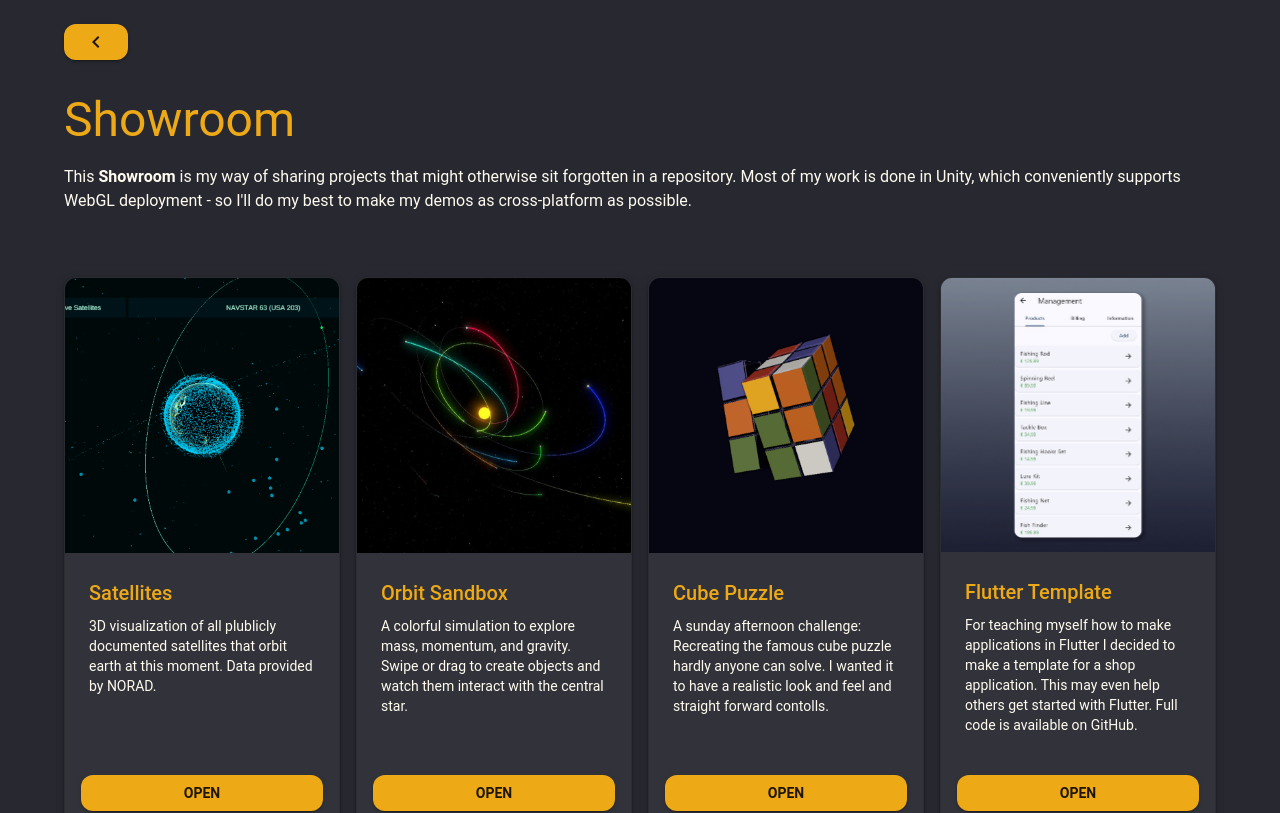
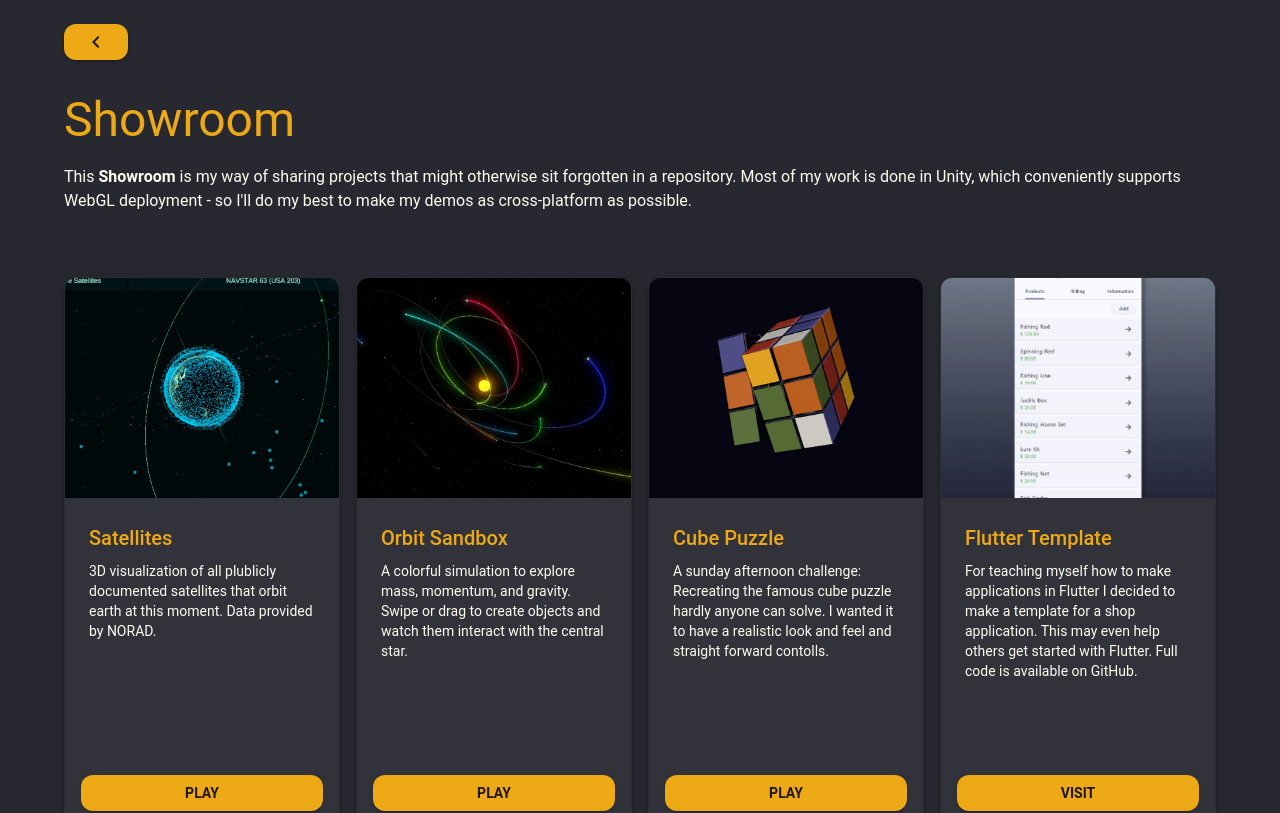
Before and after one commit to KarlSupertramp/HostNextJs, a Next.js app: page /showroom in a window 1280 px wide. Shown: the top 813 px of the page. Built offline with nearby package versions, Linux system fonts and the light colour scheme.

Commit message:
Integrated modal for WebGL demos

```diff
--- /dev/null
+++ b/app/components/iframeModal.tsx
@@ -0,0 +1,107 @@
+"use client";
+
+import * as React from "react";
+import {
+  Box,
+  CircularProgress,
+  Dialog,
+  DialogContent,
+  DialogTitle,
+  IconButton,
+  Typography,
+} from "@mui/material";
+import CloseIcon from "@mui/icons-material/Close";
+
+type IframeModalProps = {
+  open: boolean;
+  url: string | null;
+  title?: string;
+  onClose: () => void;
+  unmountOnClose?: boolean;
+};
+
+export function IframeModal({
+  open,
+  url,
+  title,
+  onClose,
+  unmountOnClose = true,
+}: IframeModalProps) {
+  const [loading, setLoading] = React.useState(false);
+
+  React.useEffect(() => {
+    if (open && url) setLoading(true);
+  }, [open, url]);
+
+  const shouldRenderIframe = open || !unmountOnClose;
+
+  return (
+    <Dialog
+      open={open}
+      onClose={onClose}
+      PaperProps={{
+        sx: {
+          minWidth: 1000,
+          height: "85vh",
+          backgroundColor: "background.blurry",
+          borderRadius: 1,
+          overflow: "hidden",
+          backdropFilter: "blur(4px)",
+        },
+      }}
+    >
+      <DialogTitle
+        sx={{
+          display: "flex",
+          alignItems: "center",
+          justifyContent: "space-between",
+        }}
+      >
+        <Typography
+          variant="h5"
+          sx={{ overflow: "hidden", textOverflow: "ellipsis", whiteSpace: "nowrap" }}
+          title={title ?? url ?? ""}
+        >
+          {title ?? url ?? "Iframe"}
+        </Typography>
+
+        <IconButton onClick={onClose} aria-label="Close">
+          <CloseIcon />
+        </IconButton>
+      </DialogTitle>
+
+      <DialogContent sx={{ p: 0, position: "relative", height: "100%" }}>
+        {loading && (
+          <Box
+            sx={{
+              position: "absolute",
+              inset: 0,
+              display: "flex",
+              alignItems: "center",
+              justifyContent: "center",
+              bgcolor: "background.paper",
+              zIndex: 1,
+            }}
+          >
+            <CircularProgress />
+          </Box>
+        )}
+
+        {shouldRenderIframe && url ? (
+          <Box
+            component="iframe"
+            key={url}
+            src={url}
+            onLoad={() => setLoading(false)}
+            sx={{ width: "100%", height: "100%", border: "none", display: "block" }}
+            allow="clipboard-read; clipboard-write; fullscreen"
+          />
+        ) : (
+          <Box sx={{ p: 3 }}>
+            <Typography color="text.secondary">No URL selected.</Typography>
+          </Box>
+        )}
+      </DialogContent>
+    </Dialog>
+  );
+}
--- a/app/showroom/page.jsx
+++ b/app/showroom/page.tsx
@@ -12,8 +12,23 @@ import {
 
 import { BackButton, urlEndWith } from "../components/backbutton";
 import { useEffect, useState } from "react";
+import { IframeModal } from "../components/iframeModal";
 
-function Feature({ title, body, href, imgSrc }) {
+function FeatureWebGL({ title, body, href, imgSrc, onOpenIframe = (href: string, title: string) => void {} }) {
+
+const [width, setWidth] = useState<number>(window.innerWidth);
+
+  function handleWindowSizeChange() {
+      setWidth(window.innerWidth);
+  }
+  useEffect(() => {
+      window.addEventListener('resize', handleWindowSizeChange);
+      return () => {
+          window.removeEventListener('resize', handleWindowSizeChange);
+      }
+  }, []);
+  const isMobile = width <= 1000;
+
   return (
     <Card
       variant="outlined"
@@ -29,7 +44,65 @@ function Feature({ title, body, href, imgSrc }) {
       <Box
         sx={{
           overflow: "hidden",
-          height: "50%",
+          height: "40%",
+          borderRadius: "4px 4px 0 0",
+        }}
+      >
+        <img
+          src={imgSrc}
+          style={{
+            width: "100%",
+            height: "100%",
+            objectFit: "cover",
+            display: "block",
+          }}
+        />
+      </Box>
+
+      <Box sx={{ p: 3, flexGrow: 1 }}>
+        <Typography variant="h6" gutterBottom>
+          {title}
+        </Typography>
+        <Typography variant="body2" color="text.secondary">
+          {body}
+        </Typography>
+      </Box>
+      {!isMobile ?
+        <Button
+          onClick={() => onOpenIframe(href, title)}
+          sx={{ width: "auto", m: 2 }}
+          variant="contained">
+          Play
+        </Button>
+        :
+        <Button
+          href={href}
+          sx={{ width: "auto", m: 2 }}
+          variant="contained">
+          Play
+        </Button>
+        }
+    </Card>
+  );
+}
+
+function FeatureLink({ title, body, href, imgSrc }) {
+  return (
+    <Card
+      variant="outlined"
+      sx={{
+        boxShadow: 3,
+        height: "100%",
+        color: "inherit",
+        display: "flex",
+        flexDirection: "column",
+        outlineColor: "border.main",
+      }}
+    >
+      <Box
+        sx={{
+          overflow: "hidden",
+          height: "40%",
           borderRadius: "4px 4px 0 0",
         }}
       >
@@ -53,7 +126,7 @@ function Feature({ title, body, href, imgSrc }) {
         </Typography>
       </Box>
       <Button href={href} sx={{ width: "auto", m: 2 }} variant="contained">
-        Open
+        Visit
       </Button>
     </Card>
   );
@@ -66,6 +139,18 @@ export default function ShowroomPage() {
   useEffect(() => {
     setIsSubPage(urlEndWith("/showroom"));
   });
+
+  const [iframeOpen, setIframeOpen] = React.useState(false);
+  const [iframeUrl, setIframeUrl] = React.useState<string | null>(null);
+  const [iframeTitle, setIframeTitle] = React.useState<string | undefined>(undefined);
+
+  const openIframe = (url: string, title?: string) => {
+    setIframeTitle(title);
+    setIframeUrl(url);
+    setIframeOpen(true);
+  };
+
+  const closeIframe = () => setIframeOpen(false);
 
   return (
     <Box sx={{ py: 3 }}>
@@ -83,36 +168,39 @@ export default function ShowroomPage() {
 
         <Grid container spacing={2} sx={{ mt: 6 }}>
           <Grid item xs={12} sm={4} md={3}>
-            <Feature
+            <FeatureWebGL
               title="Satellites"
               body="3D visualization of all plublicly documented satellites that orbit earth at this moment. Data provided by NORAD."
               href='/satellites/index.html'
               imgSrc={"/thumbSat.png"}
+              onOpenIframe={openIframe}
             />
           </Grid>
 
           <Grid item xs={12} sm={4} md={3}>
-            <Feature
+            <FeatureWebGL
               title="Orbit Sandbox"
               body="A colorful simulation to explore mass, momentum, and gravity. Swipe or drag to create objects and watch
                     them interact with the central star."
               href='/orbitSandbox/index.html'
               imgSrc={"/orbitSandbox.jpg"}
+                onOpenIframe={openIframe}
             />
           </Grid>
 
           <Grid item xs={12} sm={4} md={3}>
-            <Feature
+            <FeatureWebGL
               title="Cube Puzzle"
               body="A sunday afternoon challenge: Recreating the famous cube puzzle hardly anyone can solve.
                     I wanted it to have a realistic look and feel and straight forward contolls."
               href='/cubeGame/index.html'
               imgSrc={"/thumbCube.png"}
+              onOpenIframe={openIframe}
             />
           </Grid>
 
           <Grid item xs={12} sm={4} md={3}>
-            <Feature
+            <FeatureLink
               title="Flutter Template"
               body="For teaching myself how to make applications in Flutter  I decided to make a template for a shop application.
                     This may even help others get started with Flutter. Full code is available on GitHub."
@@ -122,6 +210,7 @@ export default function ShowroomPage() {
           </Grid>
         </Grid>
       </Container>
+      <IframeModal open={iframeOpen} url={iframeUrl} title={iframeTitle} onClose={closeIframe} />
     </Box>
   );
 }
--- a/theme.js
+++ b/theme.js
@@ -20,8 +20,9 @@ const theme = createTheme({
       main: "#e7d192"
     },
     background: {
-      default: "#282831",
+        default: "#282831",
         paper: "#32323a",
+        blurry: "#9796919d"
       },
     text: {
       primary: "#eda916",
@@ -47,8 +48,7 @@ const theme = createTheme({
     MuiAppBar: {
       styleOverrides: {
         root: {
-          backgroundColor: "#eda916c2",
-          backdropFilter: "blur(4px)",
+          backgroundColor: "#eda916",
         },
 
       },
```
